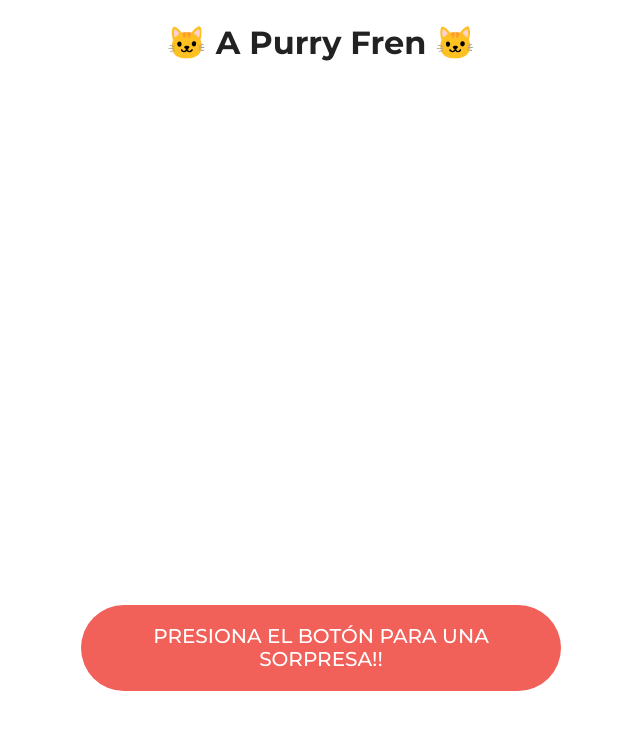
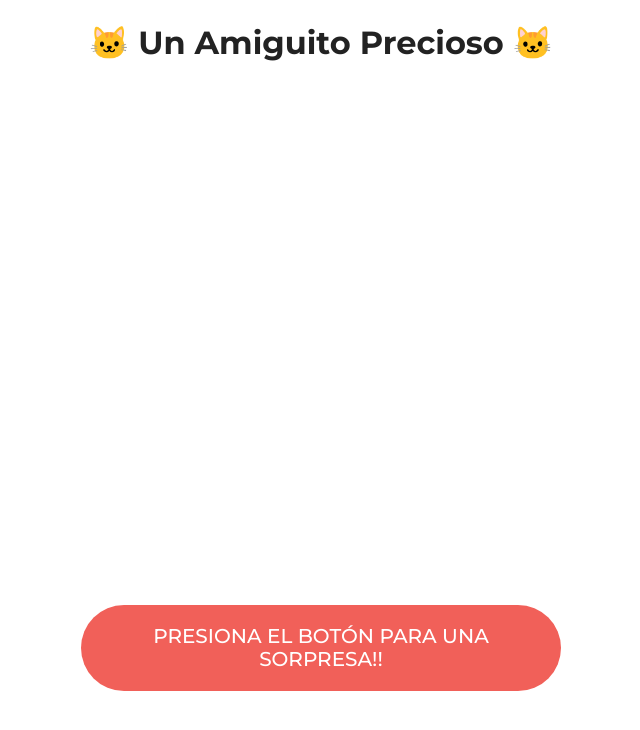
Before and after one commit to Beatriz-G/Mi-Amigo-El-Gatito, a website: page index.html in a window 1280 px wide. Shown: the whole page, without its empty margins (319-959 px from the left). Drawn offline with nearby package versions, Linux system fonts and the light colour scheme.

Commit message:
Changed title to spanish

```diff
--- a/index.html
+++ b/index.html
@@ -17,7 +17,7 @@
 
   <body>
     <main class="main-content">
-      <h1>🐱 A purry fren 🐱</h1>
+      <h1>🐱 Un amiguito precioso  🐱</h1>
       <figure class="cat">
         <img src="img/cat-fren.jpg" />
       </figure>
```
